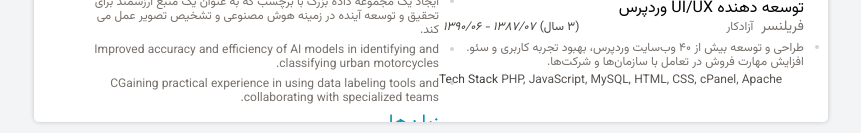
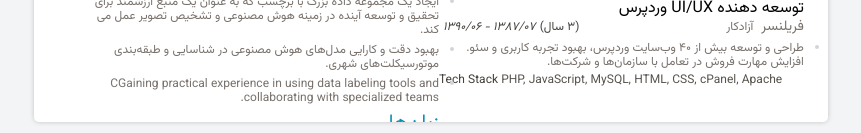
Before and after one commit to ghasemizade/resume, a website: page fa/index.html in a window 1280 px wide. Shown: the part 1017-1150 px from the top of the page, without its empty margins (209-1070 px from the left). Drawn offline with Linux system fonts and the light colour scheme.

Commit message:
update vol sec

```diff
--- a/fa/index.html
+++ b/fa/index.html
@@ -886,7 +886,7 @@
               </li>
 
               <li class="hover:text-cyan-600">
-                <span class="text-stone-500 mt-1.5 block">Improved accuracy and efficiency of AI models in identifying and classifying urban motorcycles.</span>
+                <span class="text-stone-500 mt-1.5 block">بهبود دقت و کارایی مدل‌های هوش مصنوعی در شناسایی و طبقه‌بندی موتورسیکلت‌های شهری.</span>
               </li>
 
               <li class="hover:text-cyan-600">
```
